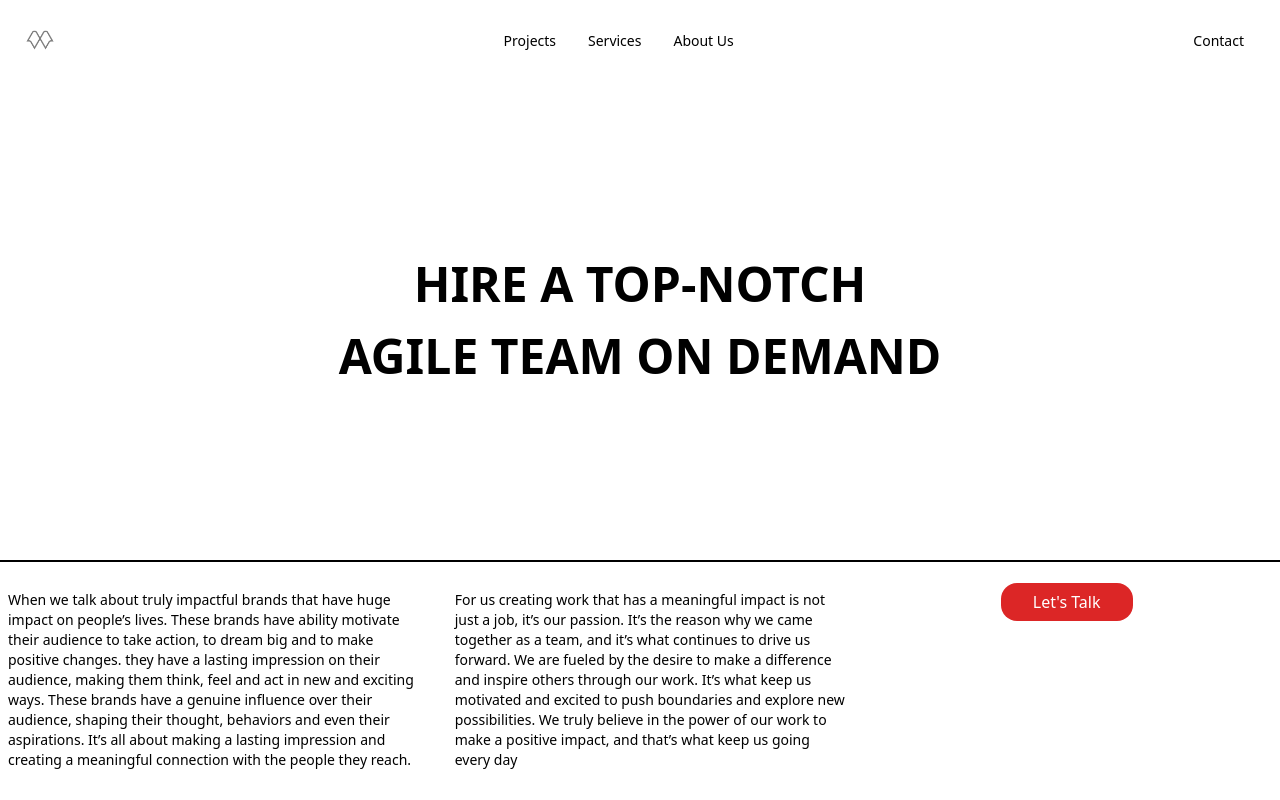
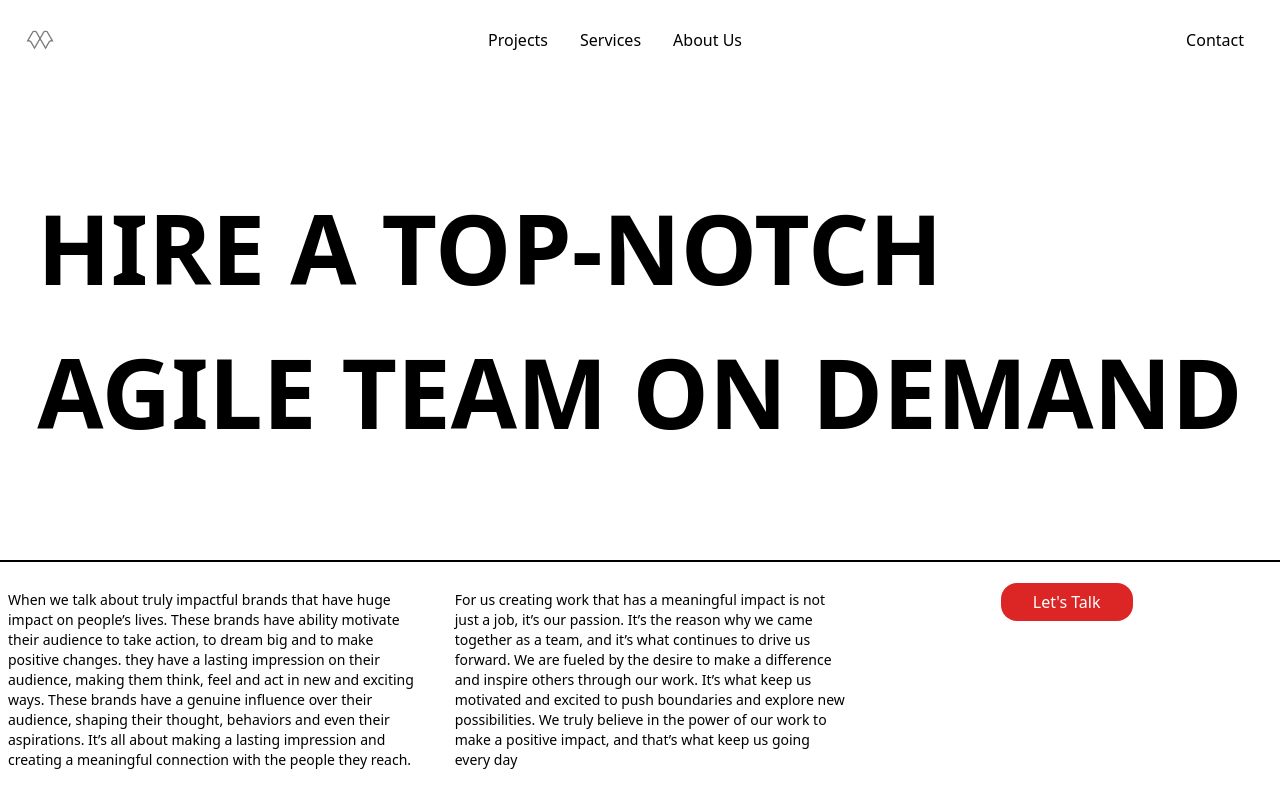
Before and after one commit to sravannk21/Moro-Tailwind, a website: page index.html in a window 1280 px wide. Shown: the top 800 px of the page. Drawn offline with nearby package versions, Linux system fonts and the light colour scheme.

Commit message:
header hero titlesize increased in large screen

```diff
--- a/index.html
+++ b/index.html
@@ -29,25 +29,25 @@
                 <ul
                     class="md:flex bg-white md:items-center z-[9] md:z-auto md:static absolute w-full left-0 md:w-auto md:py-0 py-4 md:pl-0 pl-7 md:opacity-100 opacity-0 top-[-400px] transition-all ease-in duration-500">
                     <li class="mx-4 my-6 md:my-0">
-                        <a href="projects.html" class="text-sm hover:text-cyan-500 duration-500 capitalize">projects</a>
+                        <a href="projects.html" class="text-base hover:text-red-500 duration-500 capitalize">projects</a>
                     </li>
                     <li class="mx-4 my-6 md:my-0">
-                        <a href="services.html" class="text-sm hover:text-cyan-500 duration-500 capitalize">services</a>
+                        <a href="services.html" class="text-base hover:text-red-500 duration-500 capitalize">services</a>
                     </li>
                     <li class="mx-4 my-6 md:my-0">
-                        <a href="about.html" class="text-sm hover:text-cyan-500 duration-500 capitalize">about us</a>
+                        <a href="about.html" class="text-base hover:text-red-500 duration-500 capitalize">about us</a>
                     </li>
                 </ul>
                 <ul
                     class="md:flex md:items-center z-[9] md:z-auto md:static absolute w-full left-0 md:w-auto md:py-0 py-4 md:pl-0 pl-7 md:opacity-100 opacity-0 top-[-400px] transition-all ease-in duration-500">
                     <li class="mx-4 my-6 md:my-0">
-                        <a href="#contact" class="text-sm hover:text-cyan-500 duration-500 capitalize">contact</a>
+                        <a href="#contact" class="text-base hover:text-red-500 duration-500 capitalize">contact</a>
                     </li>
                 </ul>
             </nav>
-            <div class="flex justify-center h-[60vh] p-2">
+            <div class="flex justify-center h-[60vh]">
                 <div class="my-auto">
-                    <h1 class="uppercase text-4xl md:text-5xl text-center font-bold leading-snug md:leading-normal text-black"
+                    <h1 class="uppercase text-4xl md:text-8xl text-left font-bold leading-snug md:leading-normal text-black"
                         data-aos="fade-up" data-aos-offset="100" data-aos-delay="50" data-aos-duration="1000"
                         data-aos-easing="ease-in-out" data-aos-mirror="true" data-aos-once="false">
                         Hire a top-notch <br /> agile team on demand<br /></h1>
@@ -144,7 +144,7 @@
                 data-aos-duration="1000" data-aos-easing="ease-in-out" data-aos-mirror="true" data-aos-once="false"
                 data-aos-anchor-placement="top">
                 <h1 class="capitalize text-6xl md:text-[10rem] font-bold">Services</h1>
-                <div class="md:grid md:grid-cols-2 gap-4 mt-5">
+                <div class="md:grid md:grid-cols-2 gap-4 mt-20">
                     <div>
                         <p class="text-sm leading-normal">
                             At Moro, we pride ourselves on offering a wide range of services that are specifically
```
Also changed, not shown: build/css/style.css.
